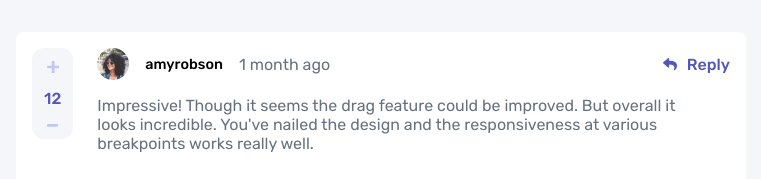
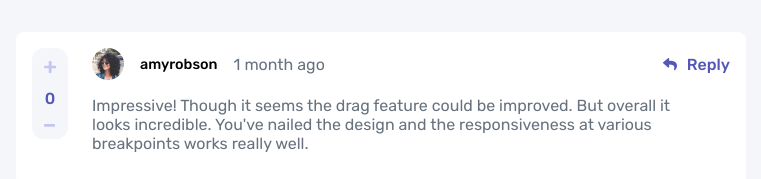
Before and after one commit to acamposlucas/interactive-comments-section-main, a React (Vite) app: page / in a window 1280 px wide. Shown: the top 179 px of the page, without its empty margins (0-761 px from the left). Built offline with nearby package versions, Linux system fonts and the light colour scheme.

Commit message:
feat: add upvote state in Comment component

```diff
--- a/src/components/Comment.tsx
+++ b/src/components/Comment.tsx
@@ -1,7 +1,18 @@
 import { CommentContainer } from "./CommentStyle";
 import AvatarAmyRobson from "../assets/images/avatars/image-amyrobson.png";
+import { useState } from "react";
 
 export function Comment() {
+  const [upvote, setUpvote] = useState(0);
+
+  function handleUpvote() {
+    setUpvote((prevState) => prevState + 1);
+  }
+
+  function handleDownvote() {
+    setUpvote((prevState) => prevState - 1);
+  }
+
   return (
     <CommentContainer>
       <header>
@@ -17,9 +28,9 @@
         responsiveness at various breakpoints works really well.
       </p>
       <div className="commentUpvotes">
-        <button title="Upvote"></button>
-        <span>12</span>
-        <button title="Downvote"></button>
+        <button title="Upvote" onClick={handleUpvote}></button>
+        <span>{upvote}</span>
+        <button title="Downvote" onClick={handleDownvote}></button>
       </div>
       <button className="replyButton">Reply</button>
     </CommentContainer>
```
